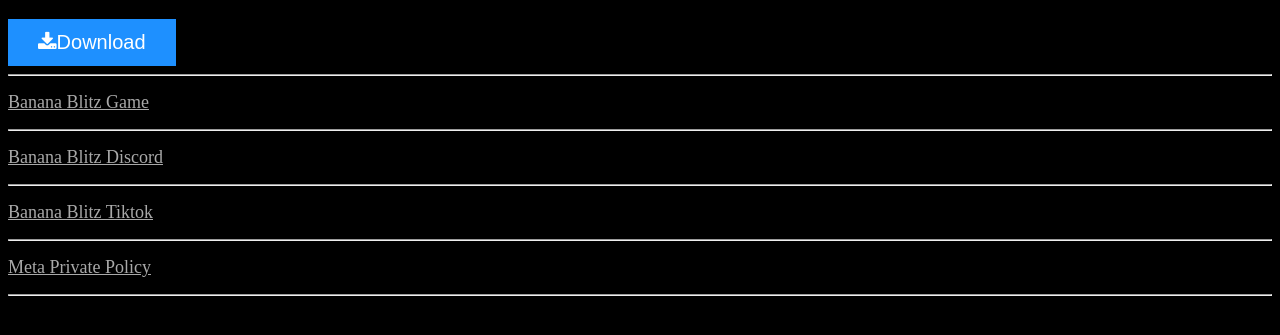
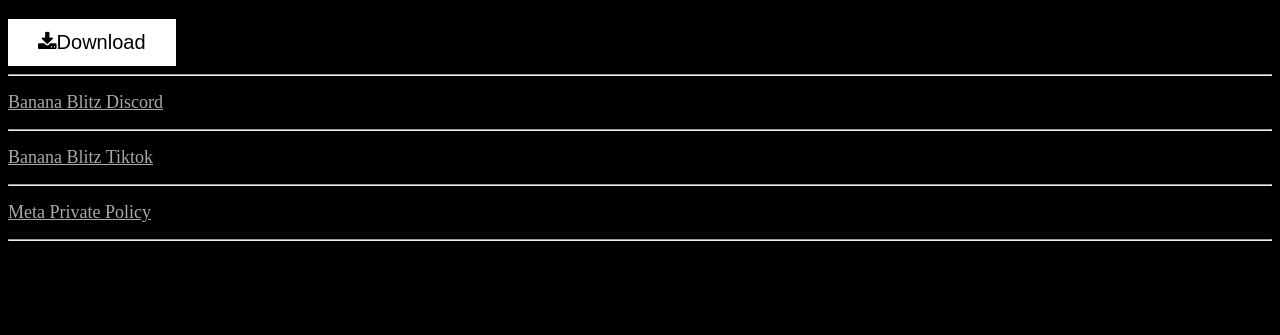
Before and after one commit to HamterVR/HamterVR.github.io, a plain HTML site: page index.html in a window 1280 px wide. Shown: the part 61-396 px from the top of the page. Drawn offline with Linux system fonts and the light colour scheme; a web font is replaced by a local one.

Commit message:
added a few changes

```diff
--- a/Style.css
+++ b/Style.css
@@ -15,9 +15,9 @@ a:visited, a:active, a:link, a:hover {
     font-size: large;
 }
 #download {
-    background-color: DodgerBlue;
+    background-color: white;
     border: none;
-    color: white;
+    color: rgb(0, 0, 0);
     padding: 12px 30px;
     cursor: pointer;
     font-size: 20px;
--- a/index.html
+++ b/index.html
@@ -10,8 +10,6 @@
 <body>
     <h1>Banana Blitz</h1>
     <button id="download"><i class="fa fa-download"></i>Download</button>
- <hr>
-    <p><a href="https://hamtervr.itch.io/bananablitz"  target="_blank" rel="noopener noreferrer">Banana Blitz Game</a></p>
     <hr>
    <p><a href="https://discord.gg/TqzxZD9tXZ"  target="_blank" rel="noopener noreferrer">Banana Blitz Discord</a></p>
    <hr>
```
